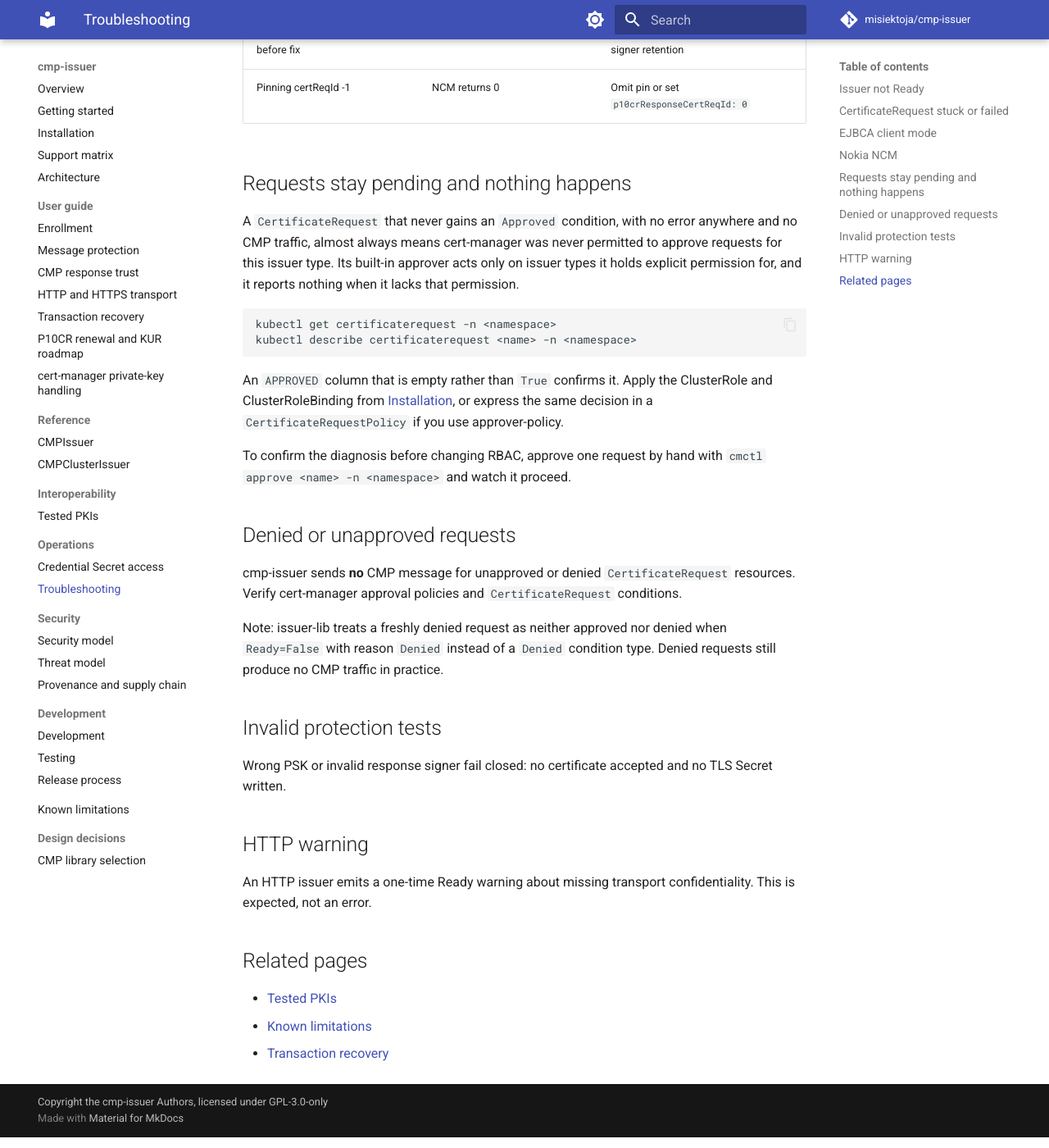
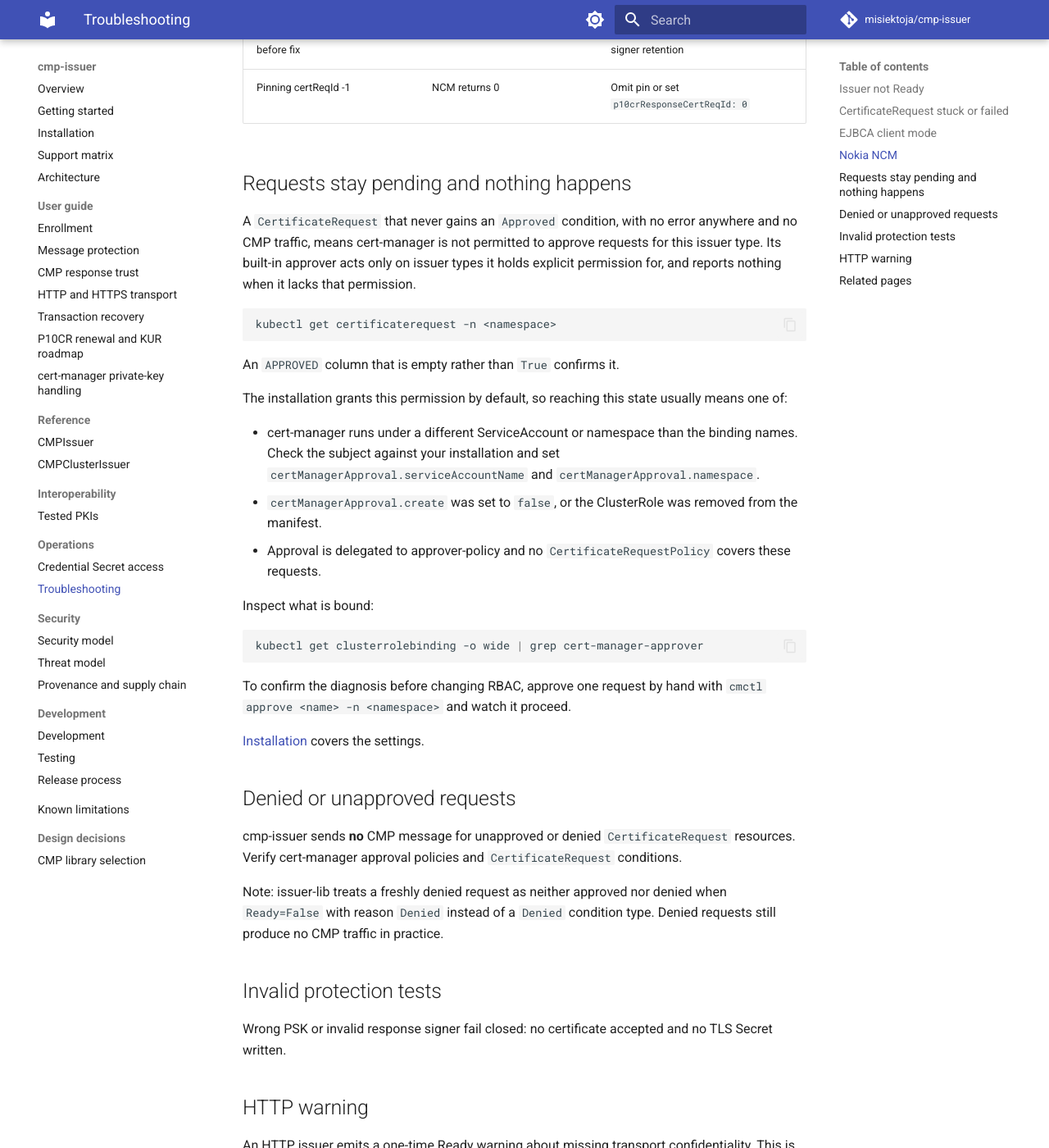
Before and after one commit to misiektoja/cmp-issuer, an MkDocs documentation site: the page built from docs/operations/troubleshooting.md, in a window 1280 px wide and 1400 px high, scrolled down 1929 px. Shown: the whole window at 82% size. Built offline with MkDocs 1.6.1 and Material for MkDocs 9.7.7, drawn with Linux system fonts in a browser that asks for light colours; comment, search, counter and statistics services are not loaded.

Commit message:
docs(operations): diagnose approval against the shipped permission

````diff
--- a/docs/operations/troubleshooting.md
+++ b/docs/operations/troubleshooting.md
@@ -49,21 +49,34 @@ The transaction `Phase` column tells you where a request stopped. `Enrolling` me
 ## Requests stay pending and nothing happens
 
 A `CertificateRequest` that never gains an `Approved` condition, with no error anywhere and no CMP
-traffic, almost always means cert-manager was never permitted to approve requests for this issuer type.
-Its built-in approver acts only on issuer types it holds explicit permission for, and it reports
-nothing when it lacks that permission.
+traffic, means cert-manager is not permitted to approve requests for this issuer type. Its built-in
+approver acts only on issuer types it holds explicit permission for, and reports nothing when it lacks
+that permission.
 
 ```bash
 kubectl get certificaterequest -n <namespace>
-kubectl describe certificaterequest <name> -n <namespace>
 ```
 
-An `APPROVED` column that is empty rather than `True` confirms it. Apply the ClusterRole and
-ClusterRoleBinding from [Installation](../installation.md#let-cert-manager-approve-requests-for-cmp-issuer),
-or express the same decision in a `CertificateRequestPolicy` if you use approver-policy.
+An `APPROVED` column that is empty rather than `True` confirms it.
+
+The installation grants this permission by default, so reaching this state usually means one of:
+
+* cert-manager runs under a different ServiceAccount or namespace than the binding names. Check the
+  subject against your installation and set `certManagerApproval.serviceAccountName` and
+  `certManagerApproval.namespace`.
+* `certManagerApproval.create` was set to `false`, or the ClusterRole was removed from the manifest.
+* Approval is delegated to approver-policy and no `CertificateRequestPolicy` covers these requests.
+
+Inspect what is bound:
+
+```bash
+kubectl get clusterrolebinding -o wide | grep cert-manager-approver
+```
 
 To confirm the diagnosis before changing RBAC, approve one request by hand with
 `cmctl approve <name> -n <namespace>` and watch it proceed.
+
+[Installation](../installation.md#cert-manager-approval) covers the settings.
 
 ## Denied or unapproved requests
 
````
